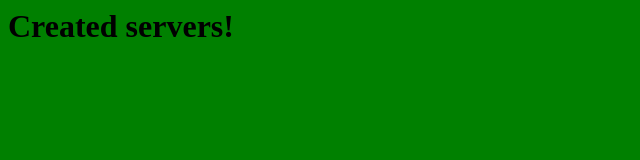
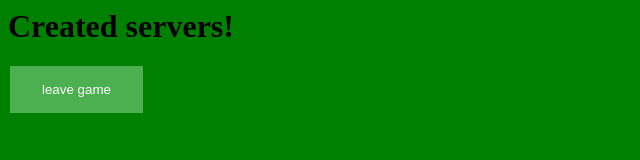
Before and after one commit to majordillow1/MyGame, a website: page index.html in a window 1280 px wide. Both pictures are taken after a click on the button "Join Game". Shown: the whole page, without its empty margins (0-640 px from the left). Drawn offline with nearby package versions, Linux system fonts and the light colour scheme; no server answers.

Commit message:
home button

```diff
--- a/index.html
+++ b/index.html
@@ -8,11 +8,13 @@
 <script src="/socket.io/socket.io.js"></script>
   <h1>Created servers!</h1>
   <div id="buttons">
+
   <input type = "button" id="startbutton1"  value="host game" onClick="createGame()" />
   <input id="startbutton2" type = "button" onClick="JoinGame()" value ="Join Game"/>
   <p id="promptforname" style = "color:yellow;">Please enter a Name for your Game!</p>
 <input id="testName" type="text"onclick="this.select();" value="">
 </div>
+<input type="button" id="refresh" value="leave game" onClick="leaveGame()"/>
 <div id="usernamediv" style = "display:none;">
   <input type = "text"onclick="this.select()" id="username" value="enter a username">
   <input type = "submit" id = "usernameSubmit" value="set username" onClick="setUsername()">
--- a/static/game.js
+++ b/static/game.js
@@ -46,6 +46,7 @@ function createGame(){
  if (!gamename.match(/\S/)){
   alert("name your game!");
 }else{
+    document.getElementById("refresh").style.display = "inherit";
   document.getElementById("startbutton1").style.display = "none";
   document.getElementById("startbutton2").style.display = "none";
   var gameObject = {};
@@ -61,12 +62,16 @@ function createGame(){
 
 }
 function JoinGame(soc){
+  document.getElementById("refresh").style.display = "inherit";
   document.getElementById("startbutton1").style.display = "none";
   document.getElementById("startbutton2").style.display = "none";
   document.getElementById("testName").style.display = "none";
     document.getElementById("promptforname").style.display = "none";
   socket.emit('JoinLobby');
 
+}
+function leaveGame(){
+  location.reload();
 }
 var username = "";
 function setUsername(){
--- a/static/style.css
+++ b/static/style.css
@@ -15,6 +15,16 @@ body{
 #playerList{
   float:right;
 }
+#refresh{
+  display:none;
+  background-color: #4CAF50;
+  border: none;
+  color: white;
+  padding: 16px 32px;
+  text-decoration: none;
+  margin: 4px 2px;
+  cursor: pointer;
+}
 #chatList{
   display:none;
   background-color:white;
```
